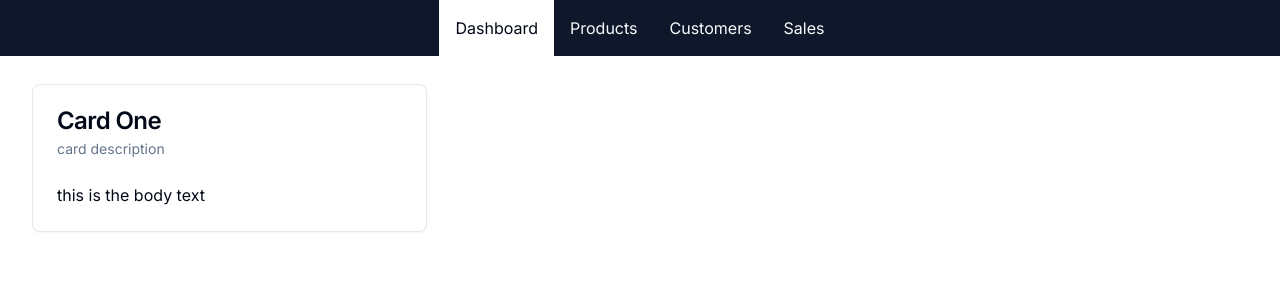
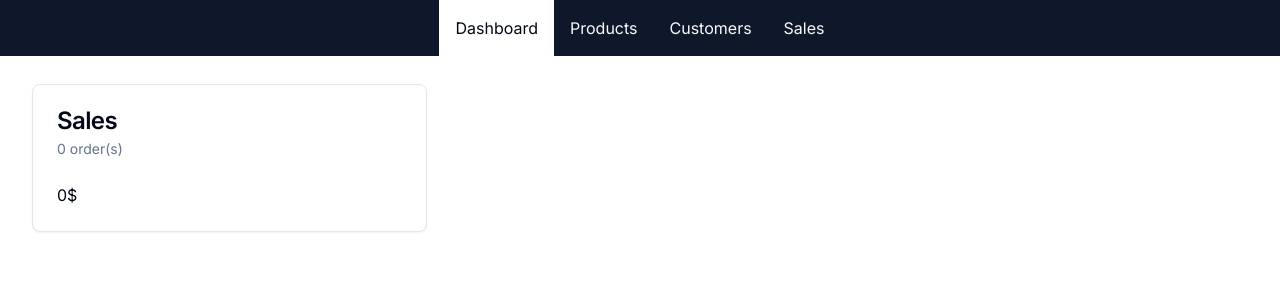
Before and after one commit to niklonberg/next-js-ecommerce-mvp, a Next.js app: page /admin in a window 1280 px wide. Shown: the top 300 px of the page. Built offline with nearby package versions, Linux system fonts and the light colour scheme; no server answers; the database is empty.

Commit message:
made AdminDashboard get salesData and show it in card

```diff
--- a/src/app/admin/page.tsx
+++ b/src/app/admin/page.tsx
@@ -41,13 +41,14 @@ async function getSalesData() {
   };
 }
 
-export default function AdminDashboard() {
+export default async function AdminDashboard() {
+  const salesData = await getSalesData();
   return (
     <div className="grid grid-cols-1 md:grid-cols-2 lg:grid-cols-3 gap-4">
       <DashboardCards
-        title="Card One"
-        subtitle="card description"
-        content="this is the body text"
+        title="Sales"
+        subtitle={`${salesData.numberOfSales} order(s)`}
+        content={`${salesData.amount}$`}
       />
     </div>
   );
```
